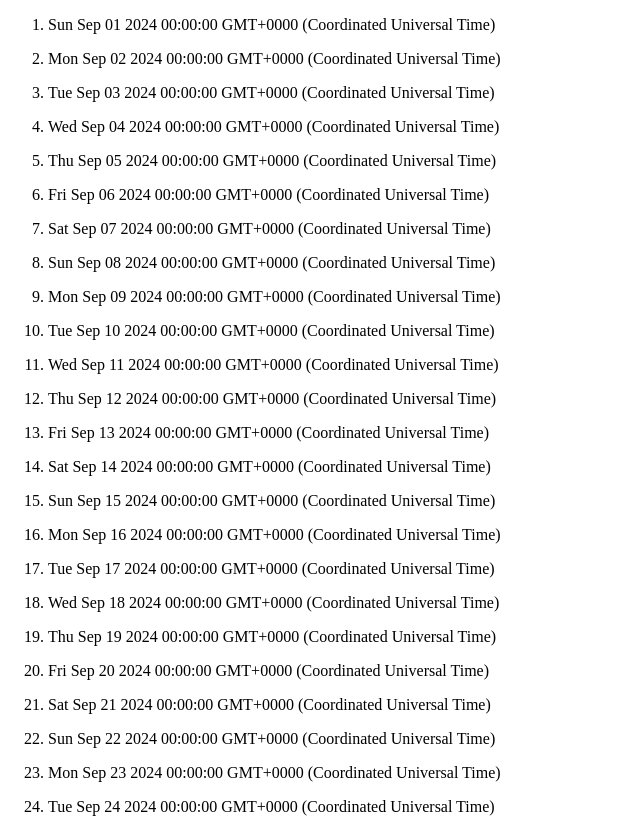
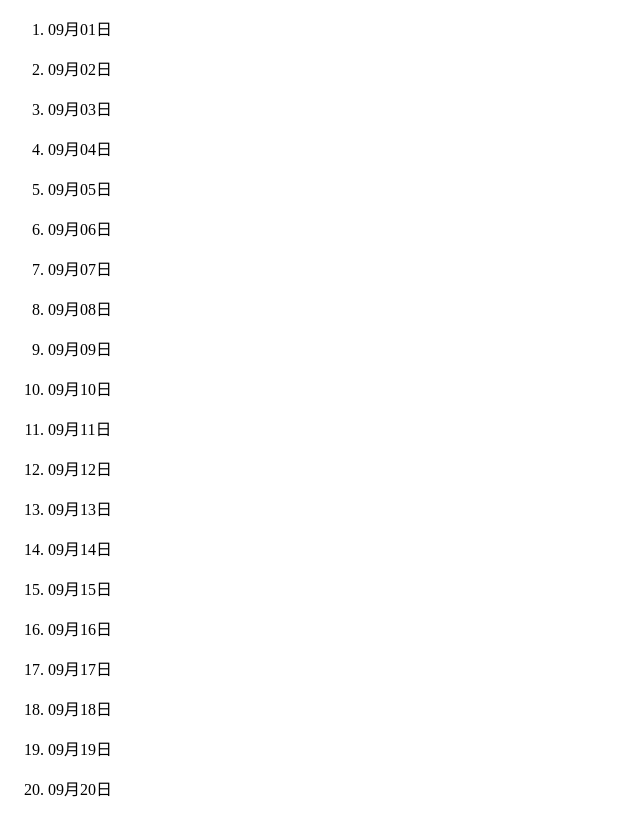
Before and after one commit to yanagisawahidetoshi/vue2-calendar, a Vue app: page / in a window 1280 px wide. Shown: the top 818 px of the page, without its empty margins (0-640 px from the left). Built offline with nearby package versions, Linux system fonts and the light colour scheme.

Commit message:
20241022 date-fnsのformatを使ってデータを成形

```diff
--- a/src/App.vue
+++ b/src/App.vue
@@ -2,7 +2,7 @@
   <div id="app">
     <ol>
       <li v-for="date in dates" :key="date">
-        <p>{{ date }}</p>
+        <p>{{ formatDate(date) }}</p>
       </li>
     </ol>
   </div>
@@ -13,6 +13,7 @@ import {
   getStartOfMonth,
   getLastDayOfMonth,
   getEachDayOfInterval,
+  format,
 } from "./libs/date-fns";
 export default {
   name: "App",
@@ -25,5 +26,10 @@ export default {
       return getEachDayOfInterval({ start, end });
     },
   },
+  methods: {
+    formatDate(date) {
+      return format(date, "MM月dd日");
+    },
+  },
 };
 </script>
--- a/src/libs/date-fns.js
+++ b/src/libs/date-fns.js
@@ -1,4 +1,11 @@
-import { startOfMonth, lastDayOfMonth, eachDayOfInterval } from "date-fns";
+import {
+  startOfMonth,
+  lastDayOfMonth,
+  eachDayOfInterval,
+  format as dateFnsFormat,
+} from "date-fns";
+import ja from "date-fns/locale/ja";
+
 export const getStartOfMonth = (now) => {
   return startOfMonth(now);
 };
@@ -8,3 +15,6 @@ export const getLastDayOfMonth = (now) => {
 export const getEachDayOfInterval = ({ start, end }) => {
   return eachDayOfInterval({ start, end });
 };
+export const format = (date, dateFormat) => {
+  return dateFnsFormat(date, dateFormat, { locale: ja });
+};
```
